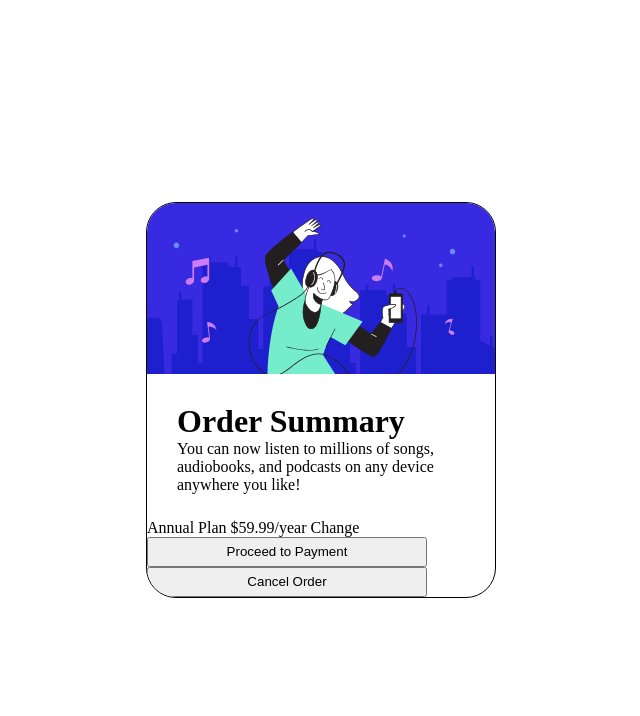
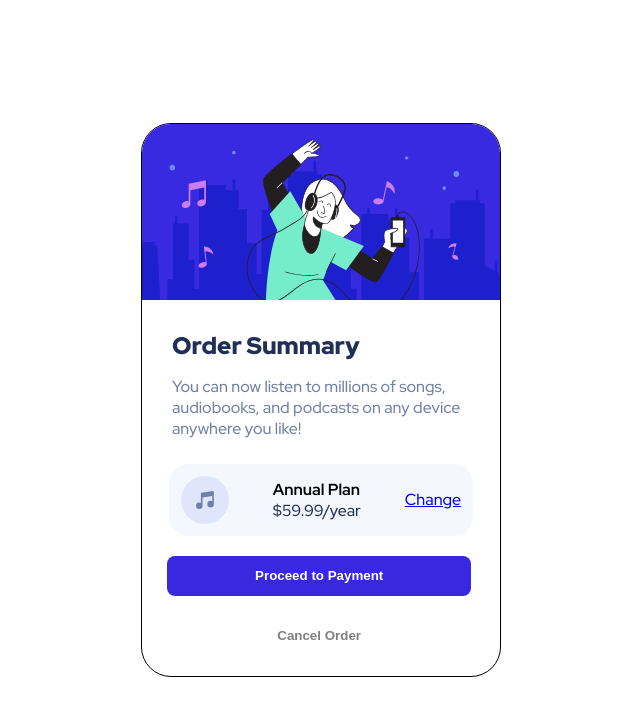
Before and after one commit to jacksen30/Order-summary-component-frontend-mentor-project, a plain HTML site: page index.html in a window 1280 px wide. Shown: the whole page, without its empty margins (319-959 px from the left). Drawn offline with Linux system fonts and the light colour scheme.

Commit message:
add css styling to card & hover states

```diff
--- a/index.html
+++ b/index.html
@@ -4,6 +4,9 @@
   <meta charset="UTF-8">
   <meta name="viewport" content="width=device-width, initial-scale=1.0"> <!-- displays site properly based on user's device -->
 
+  <link rel="preconnect" href="https://fonts.googleapis.com">
+  <link rel="preconnect" href="https://fonts.gstatic.com" crossorigin>
+  <link href="https://fonts.googleapis.com/css2?family=Red+Hat+Display:wght@500;700;900&display=swap" rel="stylesheet">
   <link rel="stylesheet"  href="style.css" />
 
   <title>Frontend Mentor | Order summary card</title>
@@ -21,11 +24,16 @@
           device anywhere you like!
         </p>
       </div>
-      <div class="inner-selected-plan-card">
-        Annual Plan
-        $59.99/year
-
-        <a>Change</a>
+      <div class="inner-selected-plan-wrapper">
+        <img class="logo-music-note" src="images\icon-music.svg" alt="Music Note Logo">
+        <div class="plan-text">
+          <span class="bold-plan-text">Annual Plan</span>
+          <br>
+          <span class="price-plan-text">$59.99/year</span>
+        </div>
+        <div class="change-link">
+          <a href="#">Change</a>
+        </div>
       </div>
       <div class="inner-bottom-buttons-card">
         <button class="btn btn-proceed">Proceed to Payment</button>
--- a/style.css
+++ b/style.css
@@ -9,18 +9,19 @@ body {
     display: flex;
     align-items: center;
     justify-content: center;
+    font-family: 'Red Hat Display', sans-serif;
+    /* background-image: url(images/pattern-background-desktop.svg); */
 }
 
 .card-container {
-
     border: 1px solid black;
     border-radius: 30px;
-    max-width: 350px;
+    max-width: 360px;
     overflow: hidden; /* Ensures img stays within border radius ect */
 }
 
-.inner-top-image-wrapper {
-
+p {
+    font-size: 16px;
 }
 
 .hero-img {
@@ -29,9 +30,86 @@ body {
 
 .inner-bio-text-card {
     padding: 25px 30px 25px 30px;
+    color: hsl(224, 23%, 55%);
 }
 
+.inner-bio-text-card h1 {
+    font-weight: 900;
+    font-size: 24px;
+    padding-bottom: 15px;
+    color:hsl(223, 47%, 23%);
+}
+
+.inner-selected-plan-wrapper {
+   /* border: 1px solid red; */
+    display: flex;
+    align-items:center;
+    justify-content:space-between;
+    width: 85%;
+    margin: auto;
+    padding: 12px;
+    background-color: hsl(225, 100%, 98%);
+    border-radius: 20px;
+}
+
+.inner-selected-plan-wrapper a:hover{
+    color: hsl(259, 73%, 43%);
+    text-decoration: none;
+}
+
+.bold-plan-text {
+    font-weight: 700;
+}
+
+.price-plan-text {
+    color:hsl(223, 47%, 23%);
+}
+
+
+
 .btn {
-    width: 280px;
-    height: 30px;
+    width: 85%;
+    height: 40px;
+    border-radius: 8px;
+    border: none;
+    font-weight: 700;
 }
+
+
+.btn-proceed {
+    margin: 20px 25px 20px 25px;
+    background-color: hsl(245, 75%, 52%);
+    color: white;
+}
+
+.btn-proceed:hover {
+    background-color: hsl(259, 73%, 43%);
+}
+
+.btn-proceed:hover,
+.btn-cancel:hover,
+a:hover {
+    cursor: grab;
+}
+
+.btn-cancel {
+    margin: 0px 25px 20px 25px;
+    background-color: white;
+    color: gray;
+}
+
+.btn-cancel:hover {
+    color: black;
+}
+
+
+
+.test {
+color: hsl(225, 100%, 94%);
+color: hsl(245, 75%, 52%);
+
+
+color: hsl(225, 100%, 98%);
+color: hsl(224, 23%, 55%);
+color: hsl(223, 47%, 23%);
+}
```
